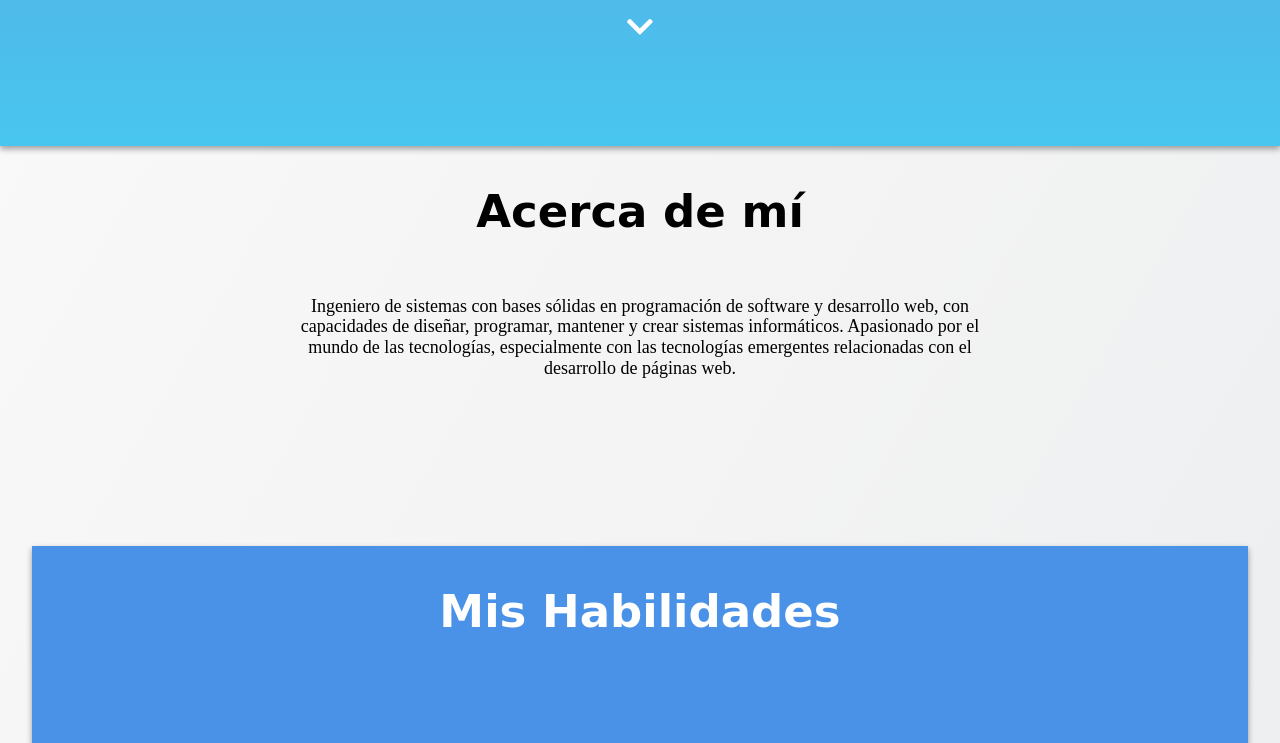
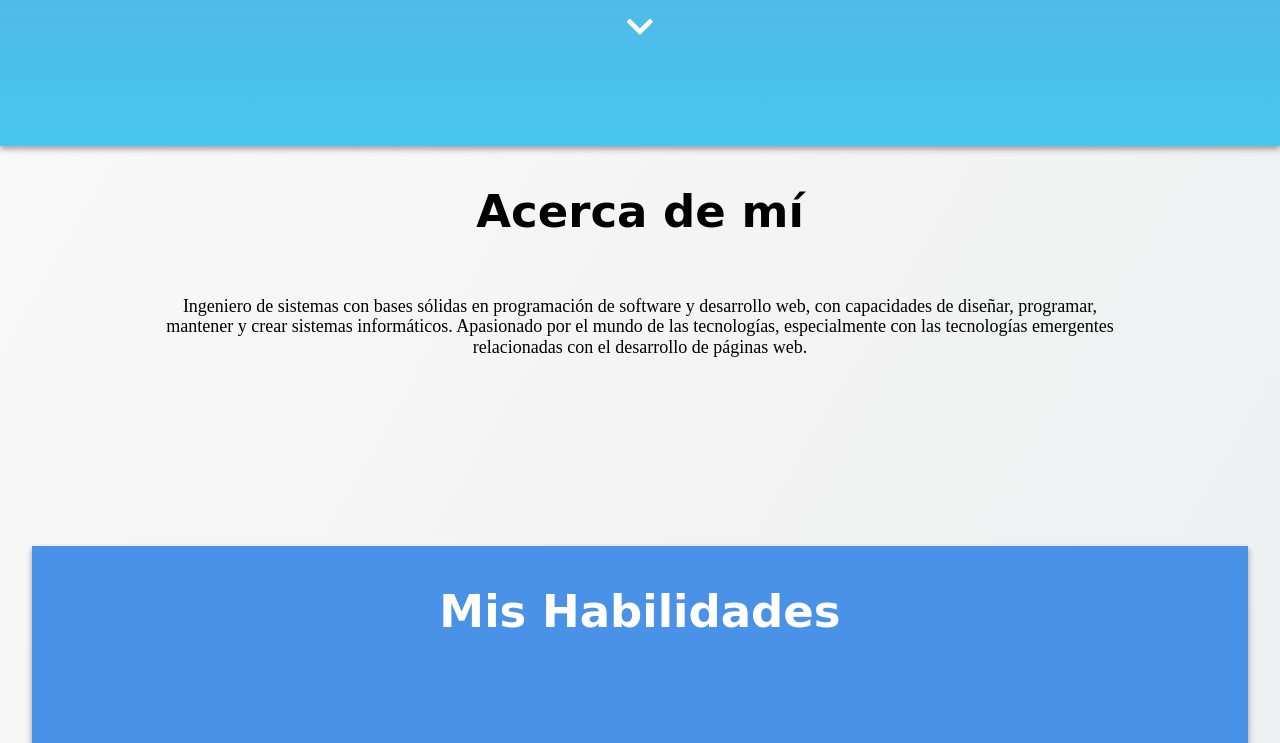
Before and after one commit to nanchodavid/nanchodavid.github.com, a plain HTML site: page cv/index.html in a window 1280 px wide. Shown: the part 654-1397 px from the top of the page. Drawn offline with Linux system fonts and the light colour scheme; a web font is replaced by a local one.

Commit message:
Update style.css

```diff
--- a/cv/assets/css/style.css
+++ b/cv/assets/css/style.css
@@ -79,7 +79,8 @@ body::-webkit-scrollbar-thumb{
   height: 50vh;
 }
 .about{
-  width: 60%;
+  width: 80%;
+  height: 100%;
   margin: auto;
 }
 .about p{
```
